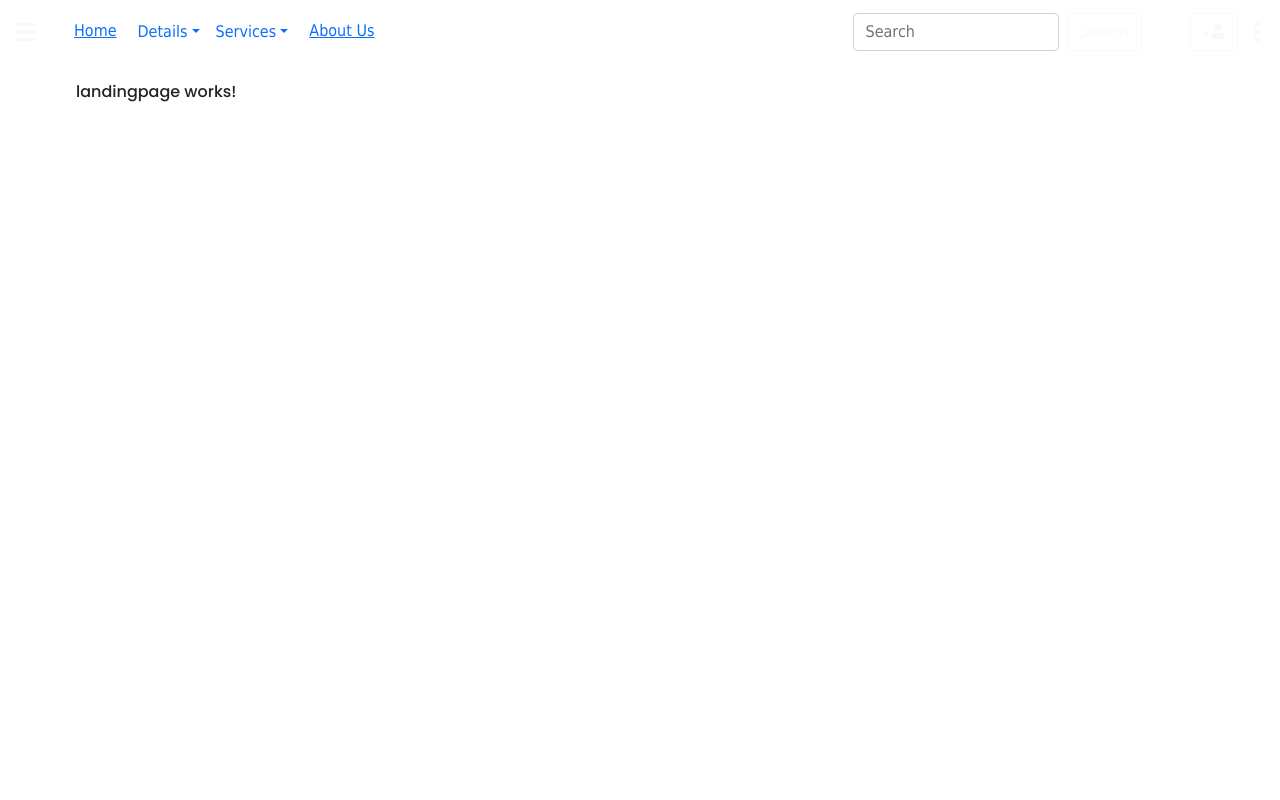
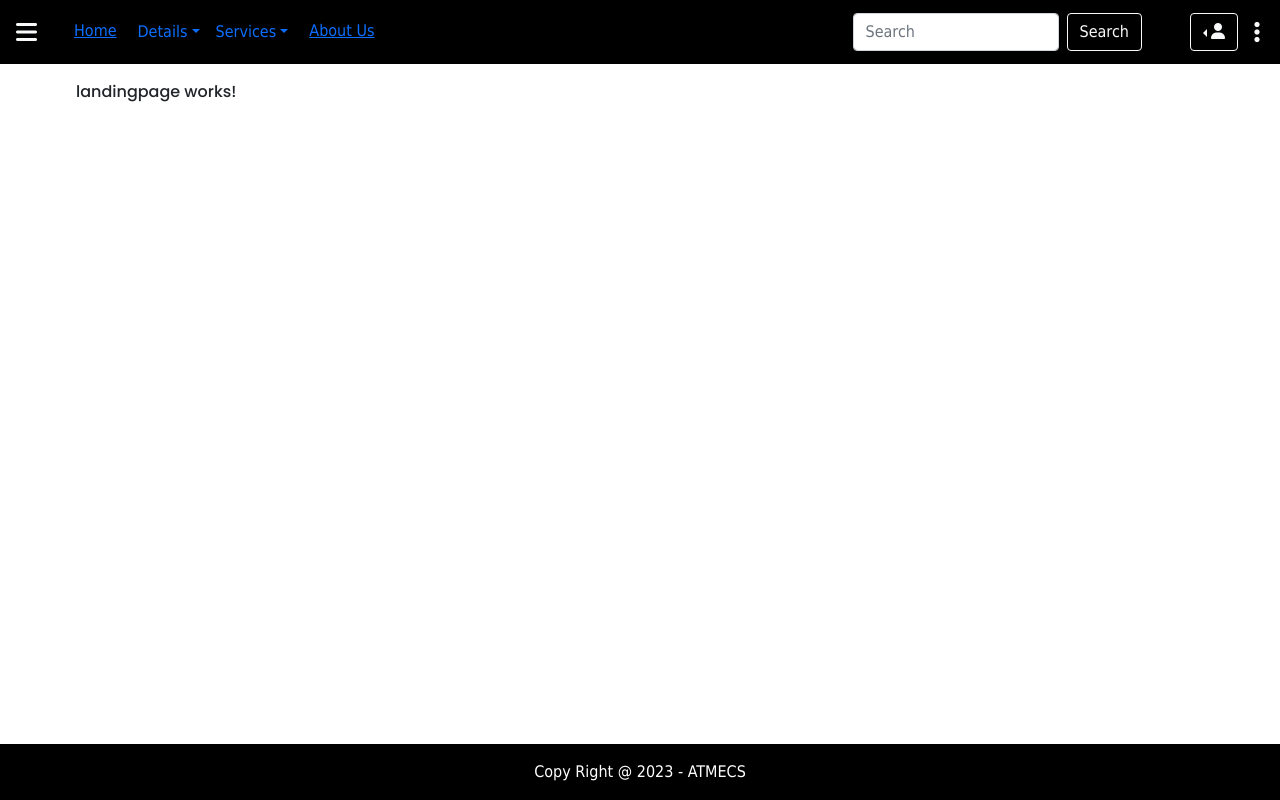
Before and after one commit to Atmecs-project/UI-POC, an Angular app: page /admin in a window 1280 px wide. Both pictures are taken after typing "Sample", "Sample123" into the empty fields and a click on the button "Login". Built offline with nearby package versions, Linux system fonts and the light colour scheme; no server answers.

Commit message:
changes for the layout

```diff
--- a/src/app/admin/admin.component.ts
+++ b/src/app/admin/admin.component.ts
@@ -57,7 +57,7 @@ export class AdminComponent implements OnInit {
       "left_theme": "#112233",
       "right_theme": "#FF0000",
       "header_theme": "#000000",
-      "footer_theme": "#332288",
+      "footer_theme": "#00FF00",
     }
     this.sharedService.updateTheme(this.sharedService.themeID, this.themeObj).subscribe((data:any)=>{
       console.log("theme is updated");
--- a/src/app/footer/footer.component.html
+++ b/src/app/footer/footer.component.html
@@ -1,3 +1,3 @@
-<footer class="footer text-center p-3 " [ngStyle]="{'background-color': sharedService.layoutTheme,'font-family': sharedService.selectFont}">
+<footer class="footer text-center p-3 " [ngStyle]="{'background-color': sharedService.footerTheme,'font-family': sharedService.selectFont}">
     <span>Copy Right @ 2023 - ATMECS</span>
    </footer>
--- a/src/app/header/header.component.html
+++ b/src/app/header/header.component.html
@@ -1,4 +1,4 @@
-<nav class="navbar navbar-expand px-2" [ngStyle]="{'background-color': _apiService.layoutTheme,'font-family': _apiService.selectFont}">
+<nav class="navbar navbar-expand px-2" [ngStyle]="{'background-color': _apiService.headerTheme,'font-family': _apiService.selectFont}">
     <!-- navbar-dark bg-dark -->
     <div class="side-nav-button p-2 me-3 text-light" (click)="sideNavToggle()">
         <i class="fa-solid fa-bars"></i>
```
